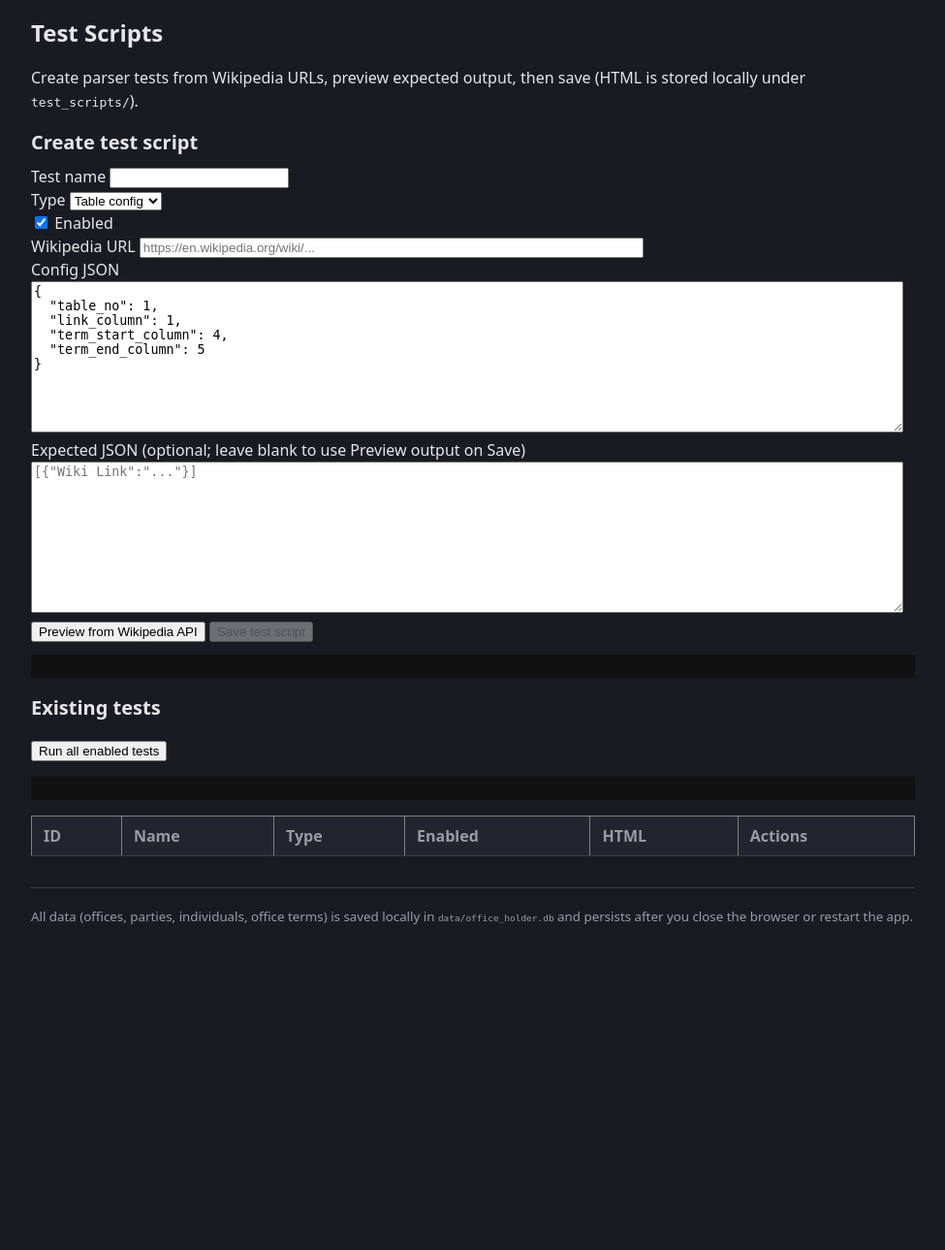
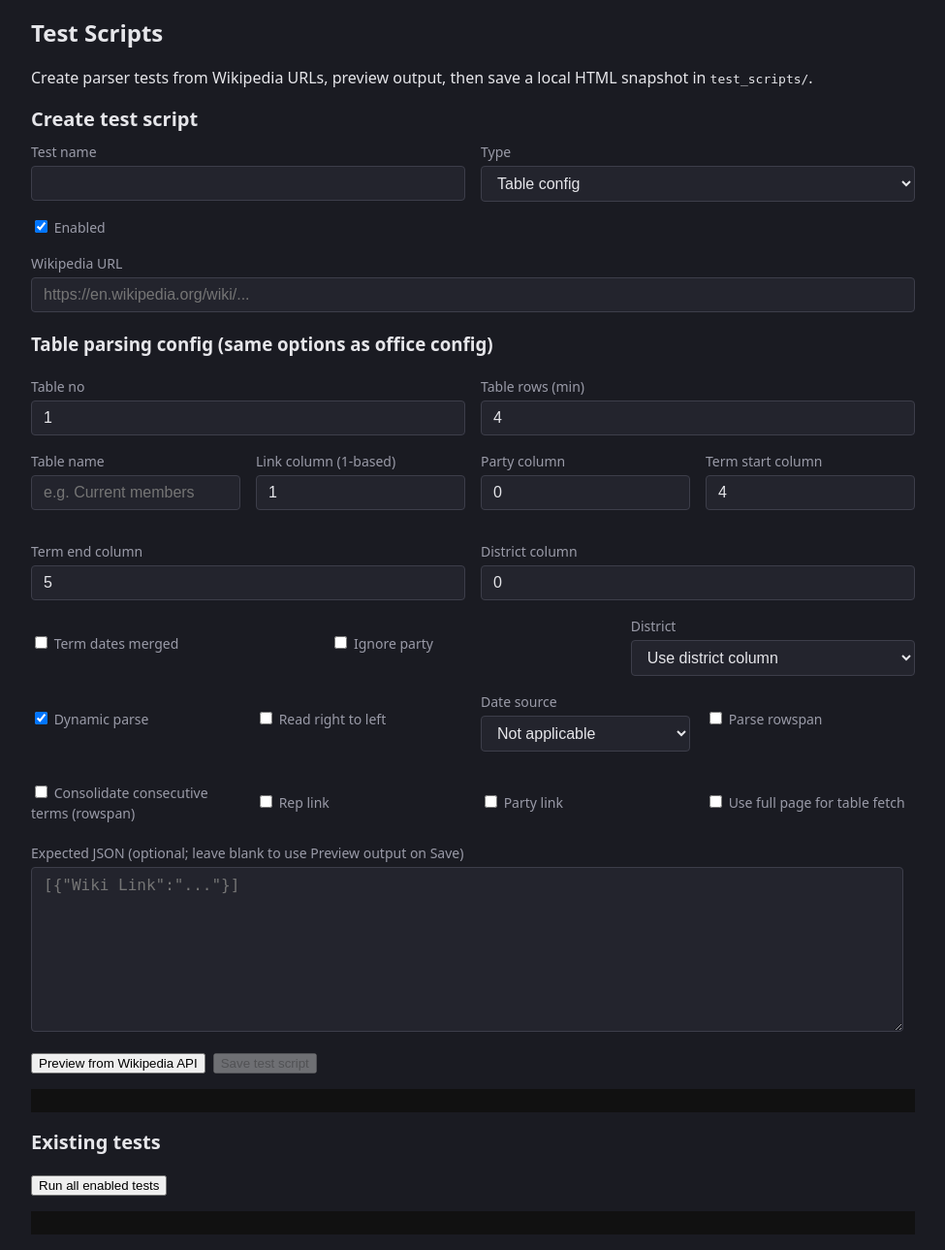
Before and after one commit to wcmchenry3-stack/office_holder_cursor, a FastAPI app: page /test-scripts in a window 1280 px wide. Shown: the part 49-1338 px from the top of the page at 97% size, without its empty margins (152-1127 px from the left). Before the commit the page ends 1002 px from the top, so only its background shows below. Run offline with FastAPI, Linux system fonts and the light colour scheme; data that the repository does not hold is empty.

Commit message:
Use office-style table config controls in test scripts UI

```diff
--- a/src/templates/test_scripts.html
+++ b/src/templates/test_scripts.html
@@ -2,30 +2,76 @@
 {% block title %}Test Scripts{% endblock %}
 {% block content %}
 <h1>Test Scripts</h1>
-<p>Create parser tests from Wikipedia URLs, preview expected output, then save (HTML is stored locally under <code>test_scripts/</code>).</p>
+<p>Create parser tests from Wikipedia URLs, preview output, then save a local HTML snapshot in <code>test_scripts/</code>.</p>
 
 <section>
   <h2>Create test script</h2>
-  <div>
-    <label>Test name <input id="name" type="text" required></label><br>
-    <label>Type
+  <div class="form-row">
+    <div class="form-group"><label>Test name</label><input id="name" type="text" required></div>
+    <div class="form-group">
+      <label>Type</label>
       <select id="test_type">
         <option value="table_config">Table config</option>
         <option value="infobox">Find infobox</option>
         <option value="bio">Bio parser</option>
       </select>
-    </label><br>
-    <label><input id="enabled" type="checkbox" checked> Enabled</label><br>
-    <label>Wikipedia URL <input id="source_url" type="text" placeholder="https://en.wikipedia.org/wiki/..." style="min-width:520px" required></label><br>
-    <label>Config JSON</label><br>
-    <textarea id="config_json" rows="10" style="width:100%;max-width:900px">{
-  "table_no": 1,
-  "link_column": 1,
-  "term_start_column": 4,
-  "term_end_column": 5
-}</textarea><br>
-    <label>Expected JSON (optional; leave blank to use Preview output on Save)</label><br>
-    <textarea id="expected_json" rows="10" style="width:100%;max-width:900px" placeholder='[{"Wiki Link":"..."}]'></textarea><br>
+    </div>
+  </div>
+  <div class="form-group"><label><input id="enabled" type="checkbox" checked> Enabled</label></div>
+  <div class="form-group"><label>Wikipedia URL</label><input id="source_url" type="text" placeholder="https://en.wikipedia.org/wiki/..." required></div>
+
+  <h3>Table parsing config (same options as office config)</h3>
+  <div id="tableConfigPanel">
+    <div class="form-row">
+      <div class="form-group"><label>Table no</label><input type="number" id="table_no" min="1" value="1"></div>
+      <div class="form-group"><label>Table rows (min)</label><input type="number" id="table_rows" min="1" value="4"></div>
+    </div>
+    <div class="form-row">
+      <div class="form-group"><label>Table name</label><input type="text" id="table_name" placeholder="e.g. Current members"></div>
+      <div class="form-group"><label>Link column (1-based)</label><input type="number" id="link_column" min="0" value="1"></div>
+      <div class="form-group" id="partyColumnGroup"><label>Party column</label><input type="number" id="party_column" min="0" value="0"></div>
+      <div class="form-group"><label>Term start column</label><input type="number" id="term_start_column" min="0" value="4"></div>
+      <div class="form-group" id="termEndColumnGroup"><label>Term end column</label><input type="number" id="term_end_column" min="0" value="5"></div>
+      <div class="form-group" id="districtColumnGroup"><label>District column</label><input type="number" id="district_column" min="0" value="0"></div>
+    </div>
+
+    <div class="form-row">
+      <div class="form-group checkbox-group"><label><input type="checkbox" id="term_dates_merged"> Term dates merged</label></div>
+      <div class="form-group checkbox-group"><label><input type="checkbox" id="party_ignore"> Ignore party</label></div>
+      <div class="form-group">
+        <label>District</label>
+        <select id="district_mode">
+          <option value="column" selected>Use district column</option>
+          <option value="at_large">At-Large (ignore column)</option>
+          <option value="no_district">No District (ignore column)</option>
+        </select>
+      </div>
+    </div>
+
+    <div class="form-row">
+      <div class="form-group checkbox-group"><label><input type="checkbox" id="dynamic_parse" checked> Dynamic parse</label></div>
+      <div class="form-group checkbox-group"><label><input type="checkbox" id="read_right_to_left"> Read right to left</label></div>
+      <div class="form-group">
+        <label>Date source</label>
+        <select id="date_source">
+          <option value="not_applicable" selected>Not applicable</option>
+          <option value="find_date_in_infobox">Find date in infobox</option>
+          <option value="years_only">Table has years only</option>
+        </select>
+      </div>
+      <div class="form-group checkbox-group"><label><input type="checkbox" id="parse_rowspan"> Parse rowspan</label></div>
+      <div class="form-group checkbox-group"><label><input type="checkbox" id="consolidate_rowspan_terms"> Consolidate consecutive terms (rowspan)</label></div>
+      <div class="form-group checkbox-group"><label><input type="checkbox" id="rep_link"> Rep link</label></div>
+      <div class="form-group checkbox-group"><label><input type="checkbox" id="party_link"> Party link</label></div>
+      <div class="form-group checkbox-group"><label><input type="checkbox" id="use_full_page_for_table"> Use full page for table fetch</label></div>
+    </div>
+  </div>
+
+  <div class="form-group">
+    <label>Expected JSON (optional; leave blank to use Preview output on Save)</label>
+    <textarea id="expected_json" rows="8" style="width:100%;max-width:900px" placeholder='[{"Wiki Link":"..."}]'></textarea>
+  </div>
+  <div class="actions">
     <button id="previewBtn" type="button">Preview from Wikipedia API</button>
     <button id="saveBtn" type="button" disabled>Save test script</button>
   </div>
@@ -71,17 +117,63 @@
   return JSON.parse(t);
 }
 
+function n(id, fallback) {
+  const v = parseInt(document.getElementById(id).value || '', 10);
+  return Number.isNaN(v) ? fallback : v;
+}
+
+function buildConfig() {
+  const districtMode = document.getElementById('district_mode').value;
+  const dateSource = document.getElementById('date_source').value;
+  return {
+    name: (document.getElementById('table_name').value || '').trim(),
+    table_no: n('table_no', 1),
+    table_rows: n('table_rows', 4),
+    link_column: n('link_column', 1),
+    party_column: n('party_column', 0),
+    term_start_column: n('term_start_column', 4),
+    term_end_column: n('term_end_column', 5),
+    district_column: n('district_column', 0),
+    term_dates_merged: document.getElementById('term_dates_merged').checked,
+    party_ignore: document.getElementById('party_ignore').checked,
+    district_ignore: districtMode === 'no_district',
+    district_at_large: districtMode === 'at_large',
+    dynamic_parse: document.getElementById('dynamic_parse').checked,
+    read_right_to_left: document.getElementById('read_right_to_left').checked,
+    find_date_in_infobox: dateSource === 'find_date_in_infobox',
+    years_only: dateSource === 'years_only',
+    parse_rowspan: document.getElementById('parse_rowspan').checked,
+    consolidate_rowspan_terms: document.getElementById('consolidate_rowspan_terms').checked,
+    rep_link: document.getElementById('rep_link').checked,
+    party_link: document.getElementById('party_link').checked,
+    use_full_page_for_table: document.getElementById('use_full_page_for_table').checked,
+  };
+}
+
+function syncTableConfigControls() {
+  const isTable = document.getElementById('test_type').value === 'table_config';
+  document.getElementById('tableConfigPanel').style.display = isTable ? '' : 'none';
+
+  const merged = document.getElementById('term_dates_merged').checked;
+  const termEndInput = document.getElementById('term_end_column');
+  termEndInput.disabled = merged;
+
+  const partyIgnore = document.getElementById('party_ignore').checked;
+  document.getElementById('party_column').disabled = partyIgnore;
+
+  const districtMode = document.getElementById('district_mode').value;
+  document.getElementById('district_column').disabled = districtMode !== 'column';
+}
+
 async function previewScript() {
   const out = document.getElementById('createOutput');
   out.textContent = 'Fetching from Wikipedia API and running preview...';
   try {
-    const configJson = parseJsonOrEmpty(document.getElementById('config_json').value) || {};
-    const expectedJson = parseJsonOrEmpty(document.getElementById('expected_json').value);
     const payload = {
       source_url: document.getElementById('source_url').value,
       test_type: document.getElementById('test_type').value,
-      config_json: configJson,
-      expected_json: expectedJson,
+      config_json: buildConfig(),
+      expected_json: parseJsonOrEmpty(document.getElementById('expected_json').value),
     };
     const r = await fetch('/api/test-scripts/preview', {
       method: 'POST',
@@ -102,6 +194,7 @@
       expected: data.expected,
       actual: data.actual,
       html_size: (data.html || '').length,
+      config_used: payload.config_json,
     }, null, 2);
   } catch (e) {
     out.textContent = 'Error: ' + e;
@@ -118,15 +211,13 @@
   }
   try {
     let expectedJson = parseJsonOrEmpty(document.getElementById('expected_json').value);
-    if (expectedJson === null) {
-      expectedJson = lastPreview.actual;
-    }
+    if (expectedJson === null) expectedJson = lastPreview.actual;
     const payload = {
       name: document.getElementById('name').value,
       test_type: document.getElementById('test_type').value,
       enabled: document.getElementById('enabled').checked,
       source_url: document.getElementById('source_url').value,
-      config_json: parseJsonOrEmpty(document.getElementById('config_json').value) || {},
+      config_json: buildConfig(),
       expected_json: expectedJson,
       html: lastPreview.html,
     };
@@ -162,8 +253,13 @@
   const r = await fetch('/api/test-scripts/run-enabled', {method:'POST'});
   out.textContent = JSON.stringify(await r.json(), null, 2);
 }
+
 document.getElementById('runEnabledBtn').addEventListener('click', runAllEnabled);
 document.getElementById('previewBtn').addEventListener('click', previewScript);
 document.getElementById('saveBtn').addEventListener('click', saveScript);
+['test_type','term_dates_merged','party_ignore','district_mode'].forEach((id) => {
+  document.getElementById(id).addEventListener('change', syncTableConfigControls);
+});
+syncTableConfigControls();
 </script>
 {% endblock %}
```
